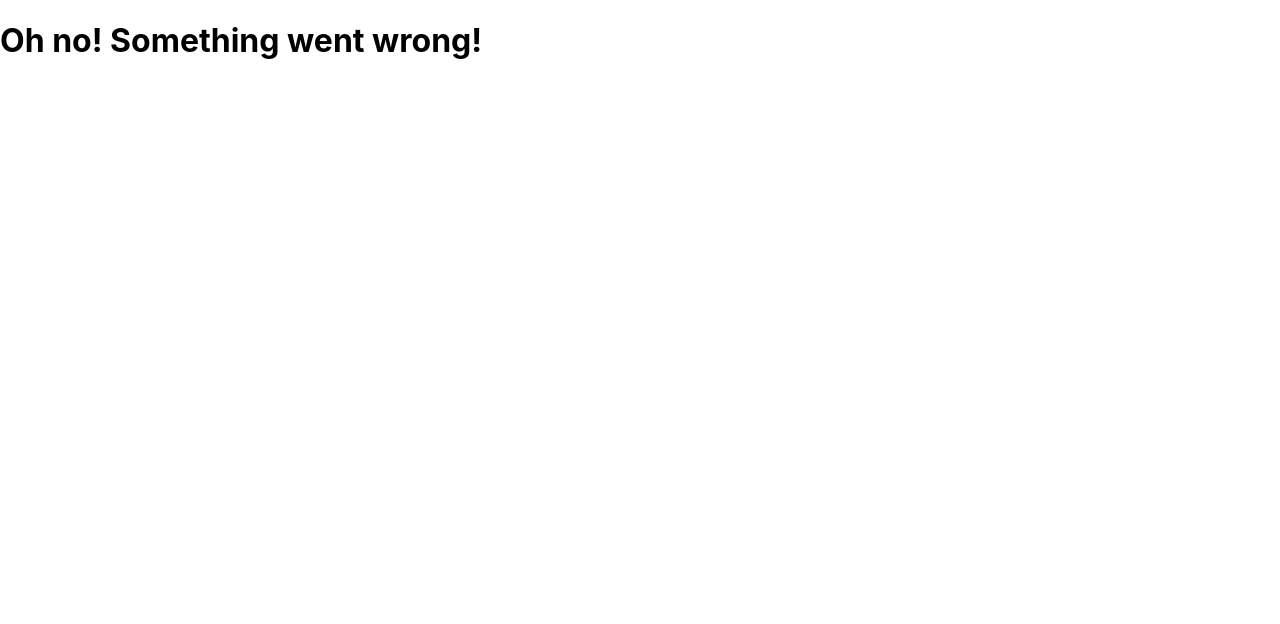
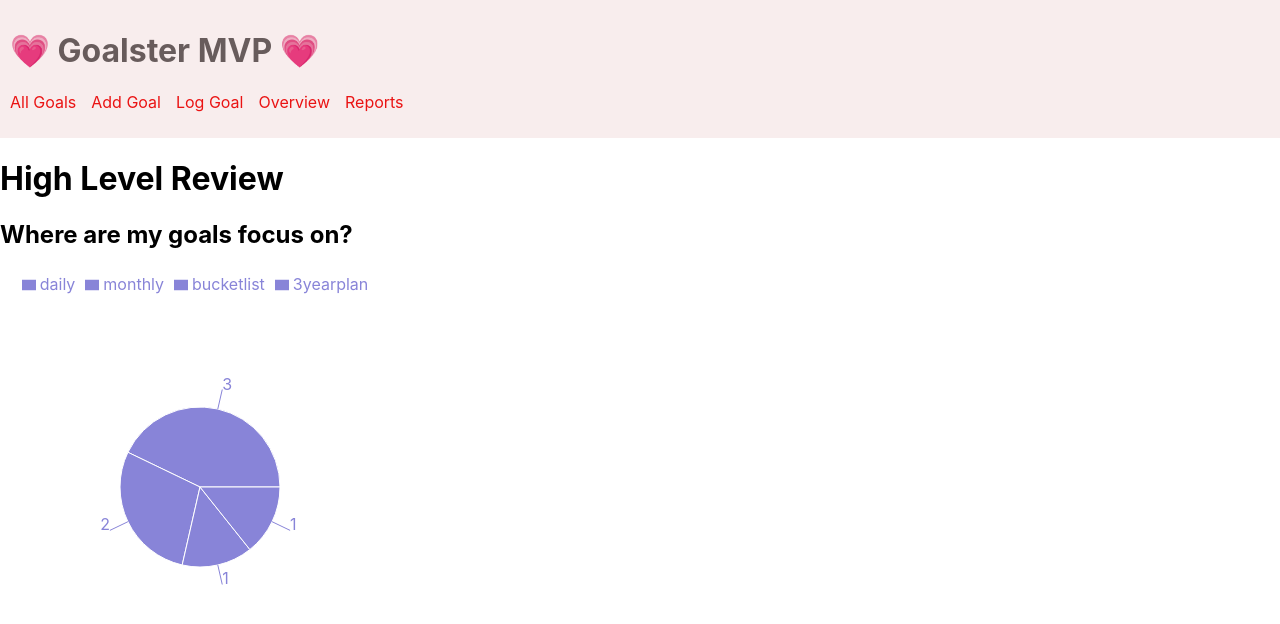
Before and after one commit to benjamin-jacobson/SE-Phase-2-Project, a React (Create React App) app: page /overview in a window 1280 px wide. Shown: the top 624 px of the page. Built offline with nearby package versions, Linux system fonts and the light colour scheme; data requests are answered from the project's data file.

Commit message:
cleaning up the time bar plot component

```diff
--- a/db.json
+++ b/db.json
@@ -60,6 +60,29 @@
       "completed": false,
       "creationDate": "2024-01-06",
       "id": 5
+    },
+    {
+      "goal": "Be good",
+      "metric": "y/n",
+      "category": "bucketlist",
+      "datesGoalMet": [
+        "2024-01-12"
+      ],
+      "completed": false,
+      "creationDate": "2024-01-12",
+      "id": 6
+    },
+    {
+      "goal": "Play Tennis",
+      "metric": "adfga",
+      "category": "monthly",
+      "datesGoalMet": [
+        "2024-01-02",
+        "2024-01-04"
+      ],
+      "completed": false,
+      "creationDate": "2024-01-01",
+      "id": 7
     }
   ],
   "animals": [
--- a/src/components/BarChartOverTime.js
+++ b/src/components/BarChartOverTime.js
@@ -5,71 +5,44 @@ import { useOutletContext } from 'react-router-dom';
 
 function BarPlotOverTime({goalToShow, goalToShowId}){
 
+  // Getting data
   const {data, AddGoalFunction, LogGoalFunction} = useOutletContext();
 
-    // console.log("testsssxxxxx")
-    // console.log(goalToShowId)
-    const desiredObject = data.find(obj => obj.id === goalToShowId);
-    // console.log(desiredObject.datesGoalMet);
+  // Selecting Goal to show
+  const goalSelectedObject = data.find(obj => obj.id === goalToShowId);
 
-    const dataFake = desiredObject.datesGoalMet.map(date => ({ date, value: 10 }));
-    dataFake.sort((a, b) => new Date(a.date) - new Date(b.date));
-
-    // console.log("dog")
-    // console.log(dataFake);
+  const goalSelectedObjectFakeValues = goalSelectedObject.datesGoalMet.map(date => ({ date, value: 10 }));
+  goalSelectedObjectFakeValues.sort((a, b) => new Date(a.date) - new Date(b.date));
 
 
-// const startDate = new Date('2023-12-31');
-const startDate = desiredObject.creationDate
-const endDate = format(new Date(), 'yyyy-MM-dd')
-const dateArray = eachDayOfInterval({ start: startDate, end: endDate });
-console.log("yyyy")
-console.log(startDate)
-// console.log(endDate)
-// console.log(dateArray)
-
+  // Function for prepraring the array of objects for recharts data layout
   function getDatesBetween(startDate, endDate) {
-  const interval = { start: startDate, end: new Date(endDate) };
-  console.log(interval)
+    const interval = { start: startDate, end: new Date(endDate) }; // TODO fix the 1 day issue
     return eachDayOfInterval(interval).map(date => format(date, 'yyyy-MM-dd'));
   };
 
+  const startDate = goalSelectedObject.creationDate
   const today = format(new Date(), 'yyyy-MM-dd');
   const arrayOfDates = getDatesBetween(startDate, today); // using function
-arrayOfDates.sort((a, b) => new Date(b.date) - new Date(a.date));
-const newStuff = arrayOfDates.map(date => ({ date, value: 0 }));
+  arrayOfDates.sort((a, b) => new Date(b.date) - new Date(a.date)); // sorting
+  const arrayOfDatesWithValues = arrayOfDates.map(date => ({ date, value: 0 })); // adding 0 value
 
-newStuff.forEach(dd => {
-  if (desiredObject.datesGoalMet.includes(dd.date)) {
+  // If datesGoalMet, setting to a fake value 3
+  arrayOfDatesWithValues.forEach(dd => {
+    if (goalSelectedObject.datesGoalMet.includes(dd.date)) {
       dd.value = 3;
     }
   });
 
-console.log(newStuff)
+console.log(arrayOfDatesWithValues)
 
-// const formattedDateArray = dateArray.map(date => format(date, 'yyyy-MM-dd'));
-// const dataFake2 = formattedDateArray.map(date => ({ date, value: 0 }));
-// dataFake2.sort((a, b) => new Date(a.date) - new Date(b.date));
-// console.log("nnnnenenen")
-// console.log(dataFake2);
-
-// for (const d of desiredObject.datesGoalMet) {
-//   const updatedArray = dataFake2.map(obj => {
-//     if (obj.date === d) {
-//       return { ...obj, value: 1 };
-//     }
-//     return obj;
-//   });
-
-// Conditional Return
-
-if (dataFake.length > 0){
+if (goalSelectedObjectFakeValues.length > 0){
 
   return (
     <div>
     <div>
     <h2>{`Bar Plot Over Time: ${goalToShow}`}</h2>
-    <BarChart width={600} height={300} data={newStuff}>
+    <BarChart width={600} height={300} data={arrayOfDatesWithValues}>
       <XAxis dataKey="date" type="category" />
       <YAxis />
       <Tooltip />
@@ -79,7 +52,7 @@ if (dataFake.length > 0){
   </div>
     <div>
       <h2>{`Bar Plot Over Time: ${goalToShow}`}</h2>
-      <BarChart width={600} height={300} data={dataFake}>
+      <BarChart width={600} height={300} data={goalSelectedObjectFakeValues}>
         <XAxis dataKey="date" type="category" />
         <YAxis />
         <Tooltip />
@@ -89,7 +62,9 @@ if (dataFake.length > 0){
     </div>
     </div>
 
-  )} else {return <p>There are no actions toward this goal ¯\_(ツ)_/¯</p>}
+  )} else {
+    return <p>There are no actions toward this goal ¯\_(ツ)_/¯</p>
+  }
 };
 
 export default BarPlotOverTime;
--- a/src/components/Header.js
+++ b/src/components/Header.js
@@ -28,8 +28,8 @@ function Header({ isDarkMode, onDarkModeClick }) {
             </NavLink>
           </li>
           <li>
-            <NavLink exact to="/about" activeClassName="active-link">
-              About
+            <NavLink exact to="/Overview" activeClassName="active-link">
+            Overview
             </NavLink>
           </li>
           <li>
--- a/src/pages/About.js
+++ b/src/pages/Overview.js
@@ -1,6 +1,6 @@
 import PieChartzzz from "../components/PieChartzzz";
 
-function About() {
+function Overview() {
     return (
       <>
         <main>
@@ -12,4 +12,4 @@ function About() {
     );
   };
 
-  export default About;
+  export default Overview;
--- a/src/routes.js
+++ b/src/routes.js
@@ -1,6 +1,6 @@
 import App from "./App";
 import AddGoal from "./pages/AddGoal";
-import About from "./pages/About";
+import Overview from "./pages/Overview";
 import LogGoal from "./pages/LogGoal";
 import Reports from "./pages/Reports";
 import AllGoals from "./pages/AllGoals";
@@ -22,8 +22,8 @@ const routes = [
         element: <LogGoal />
         },
         {
-            path: "/about",
-            element:<About />
+            path: "/overview",
+            element:<Overview />
         },
         {
             path: "/reports",
```
Also changed, not shown: 1 other file (tests, documents, lock files or other folders). Lines whose indentation alone changed are shown as unchanged.
